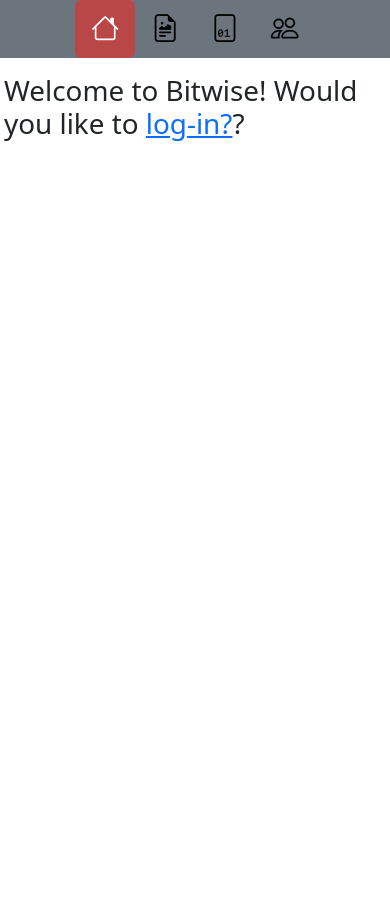
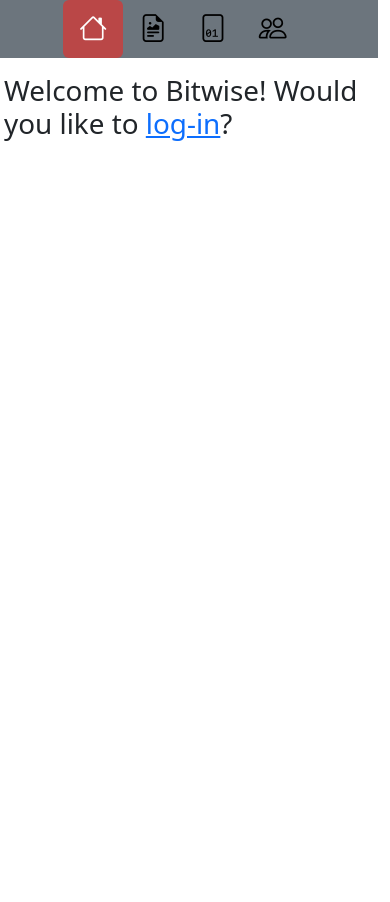
Before and after one commit to aubreyrui/csci42-alice-repository, a Django app: page / in a window 390 px wide. Run offline with Django 5.2, Linux system fonts and the light colour scheme; some libraries are stand-ins or nearby versions.

Commit message:
small spacing fix but not fixed yet

```diff
--- a/bitwiseapp/templates/base.html
+++ b/bitwiseapp/templates/base.html
@@ -13,9 +13,9 @@
 </head>
 <body>
     <div id="content container-fluid overflow-hidden">
-        <div class="row overflow-auto">
+        <div class="row w-100">
             <div class="col-12 col-sm-2 col-xl-1 px-sm-2 px-0 bg-secondary d-flex sticky-top justify-content-center">
-                <div class="d-flex flex-sm-column flex-row flex-nowrap bg-secondary align-items-center sticky-top w-100">
+                <div class="d-flex flex-sm-column flex-row flex-nowrap bg-secondary align-items-center sticky-top">
                     <ul class="nav nav-pills nav-flush flex-sm-column flex-row flex-nowrap mb-auto mx-auto text-center align-items-center">
                         <li class="nav-item">
                             <a class="nav-link active" aria-current="page" href="{% url 'bitwise:index' %}" id="index"><i class="bi bi-house fs-1"></i></a>
@@ -32,7 +32,7 @@
                     </ul>
                 </div>
             </div>
-            <div class="col-sm p-3 min-vh-100">
+            <div class="col-sm-10 p-3 min-vh-100">
                 {% block main %}
                 {% endblock %}
             </div>
--- a/bitwiseapp/templates/index.html
+++ b/bitwiseapp/templates/index.html
@@ -9,6 +9,6 @@
             <button type="submit">LOG OUT</button>
         </form>
     {% else %}
-        <h1>Welcome to Bitwise! Would you like to <a href="{% url 'login' %}">log-in?</a>?</h1>
+        <h1>Welcome to Bitwise! Would you like to <a href="{% url 'login' %}">log-in</a>?</h1>
     {% endif %}
 {% endblock %}
```
